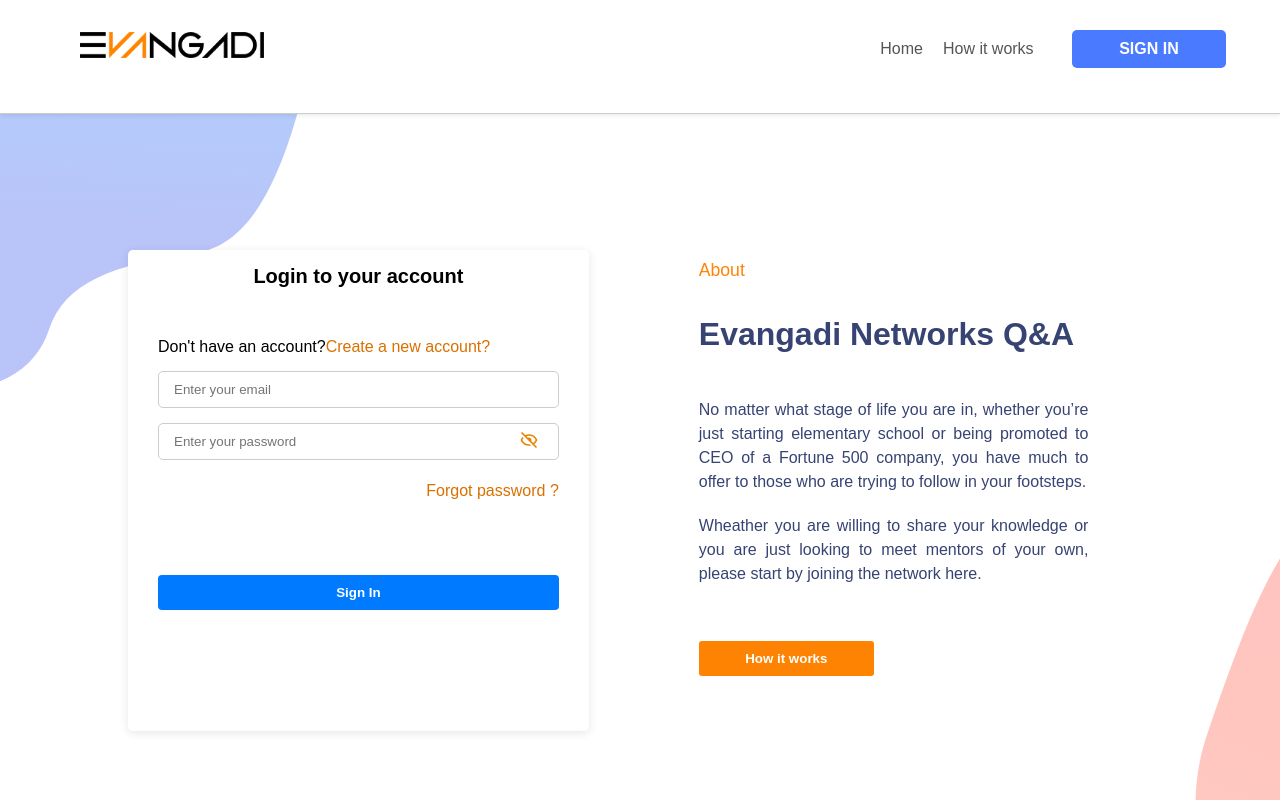
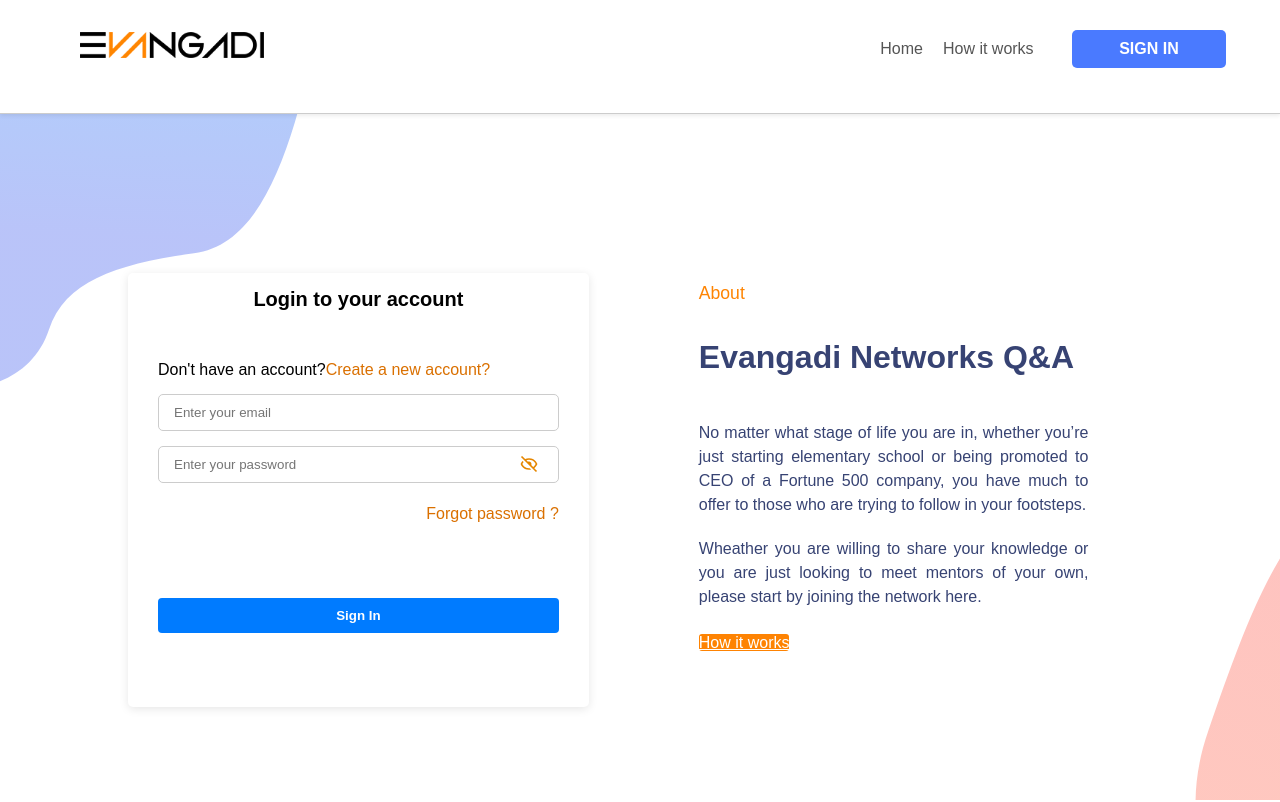
Before and after one commit to selam24/Evangadi-Forum-APP, a React (Vite) app: page /login in a window 1280 px wide. Shown: the top 802 px of the page. Built offline with nearby package versions, Linux system fonts and the light colour scheme; no server answers.

Commit message:
update space

```diff
--- a/src/Components/About/About.jsx
+++ b/src/Components/About/About.jsx
@@ -28,9 +28,9 @@ const About = () => {
           </p>
         </div>
         <div>
-          <Link to="/how-it-works">
-            <button className={classes.about_btn}>How it works</button>
-          </Link>
+          <a href="/how-it-works" className={classes.about_btn}>
+            How it works
+          </a>
         </div>
       </section>
     </section>
--- a/src/pages/HowItWorks/howitworks.module.css
+++ b/src/pages/HowItWorks/howitworks.module.css
@@ -7,6 +7,7 @@
 
 .HowItWorks__container h1 {
     text-align: center;
+    padding-top: 30px;
 }
 
 .HowItWorks__container p {
```
